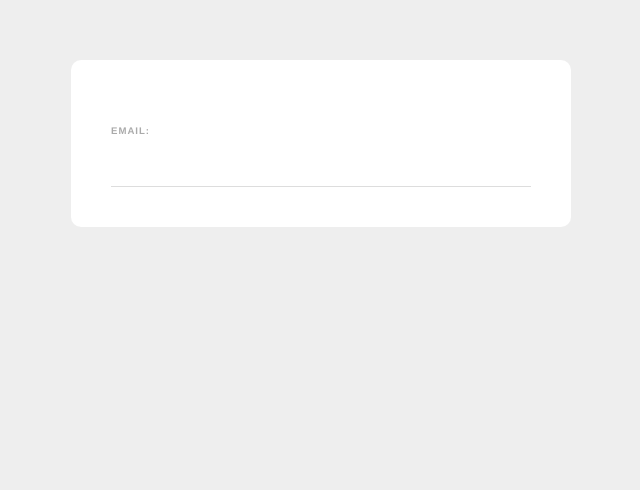
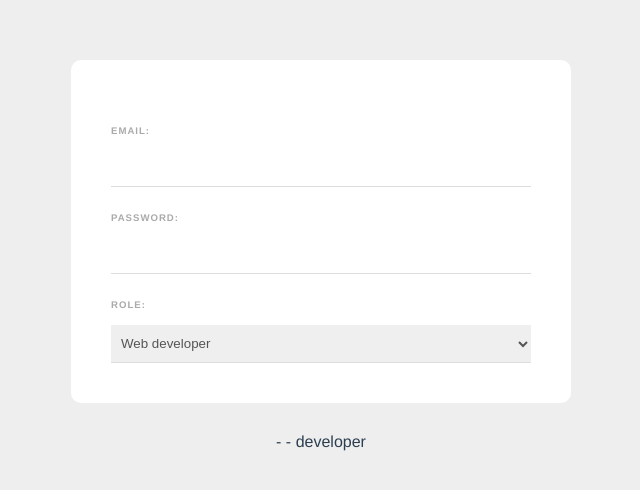
Before and after one commit to jnemec91/vue-tutorial, a Vue app in the folder 4/web-forms/: page / in a window 1280 px wide. Shown: the top 490 px of the page, without its empty margins (319-959 px from the left). Built offline with nearby package versions, Linux system fonts and the light colour scheme.

Commit message:
v-model with inputs and selects

```diff
--- a/4/web-forms/src/components/SignUpForm.vue
+++ b/4/web-forms/src/components/SignUpForm.vue
@@ -1,14 +1,30 @@
 <template>
     <form>
         <label>Email:</label>
-        <input type="email" required>
+        <input type="email" required v-model="email">
+        <label>Password:</label>
+        <input type="password" required v-model="password">
+
+        <label>Role:</label>
+        <select v-model="role">
+            <option value="developer">Web developer</option>
+            <option value="deigner">Web designer</option>
+        </select>
+
     </form>
+    <p>{{email }} - {{ password }} - {{role}}</p>
 </template>
 
 <script>
 export default {
     name:'SignUpForm',
-
+    data() {
+    return {
+      email: '',
+      password: '',
+      role: 'developer'
+    }
+  }
 }
 </script>
 
```
